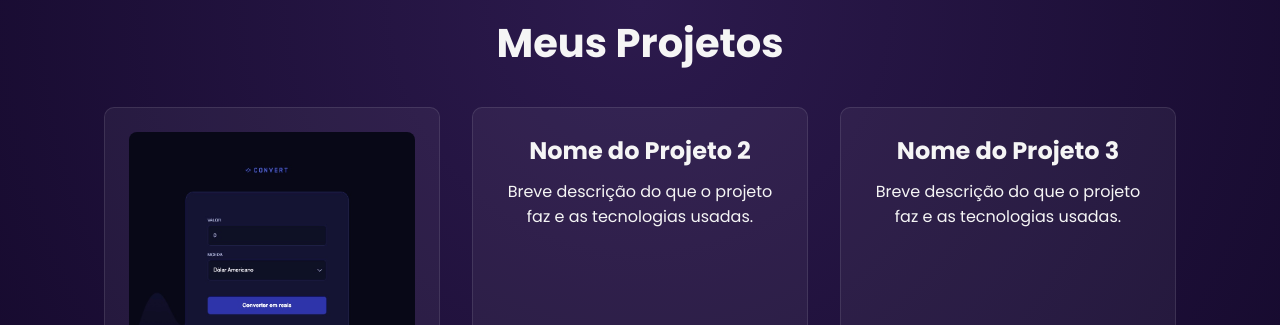
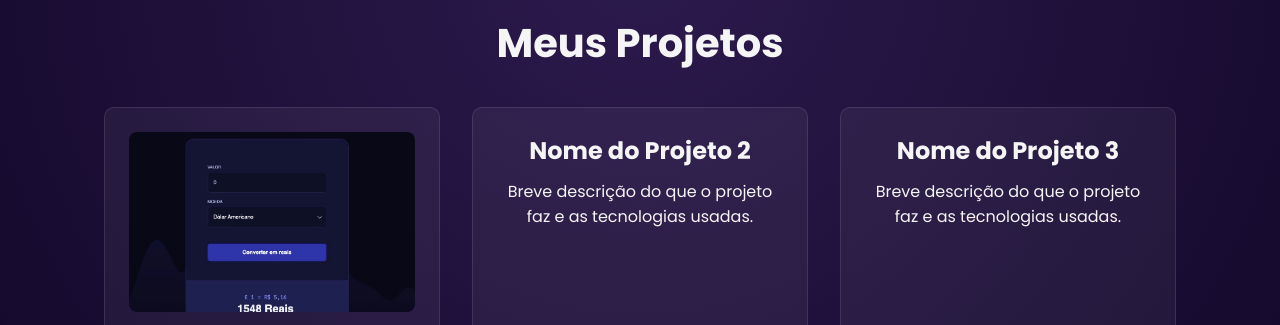
Before and after one commit to viniciuscaporiccicalca/viniciuscaporiccicalca.github.io, a plain HTML site: page index.html in a window 1280 px wide. Shown: the part 784-1109 px from the top of the page. Drawn offline with nearby package versions, Linux system fonts and the light colour scheme.

Commit message:
quinta atualizacao

```diff
--- a/style.css
+++ b/style.css
@@ -201,6 +201,8 @@ main {
 
 .project-image {
   width: 100%;
+  max-height: 180px; /* Define uma altura máxima para a imagem */
+  object-fit: cover; /* Garante que a imagem cubra o espaço sem distorcer */
   border-radius: 8px;
   margin-bottom: 1rem;
 }
```
